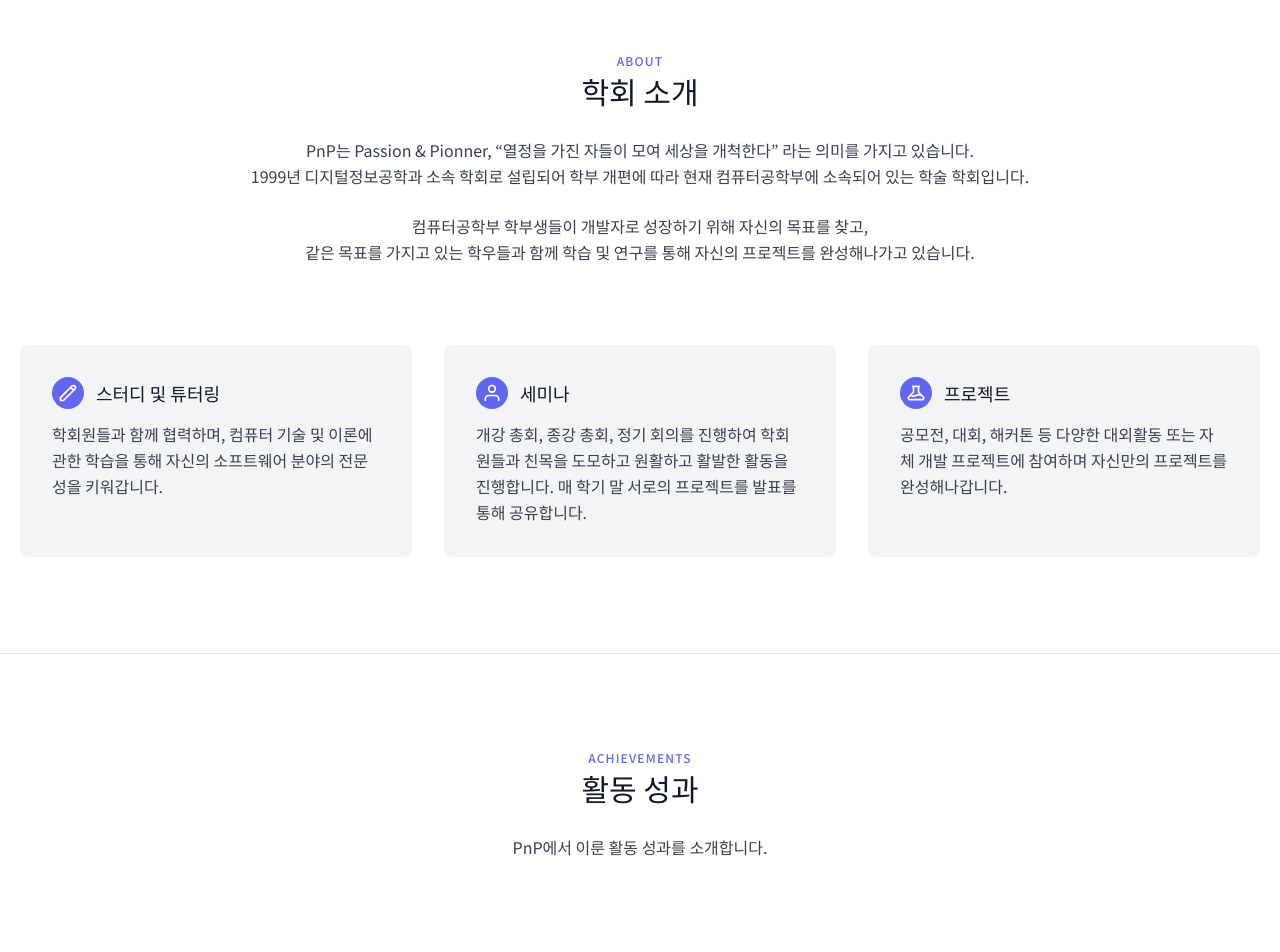
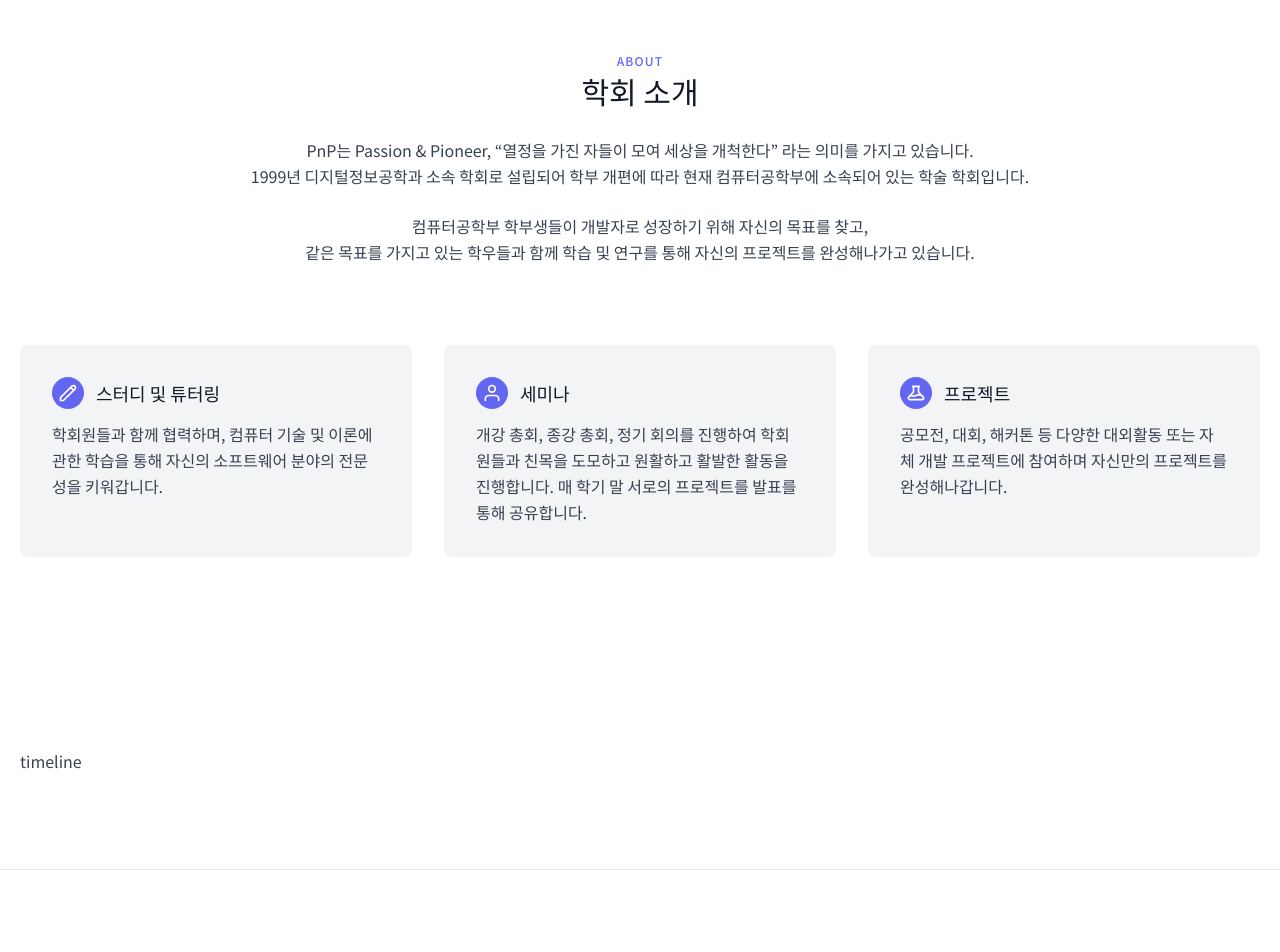
Before and after one commit to kimhaech/pnp-website, a React (Create React App) app: page / in a window 1280 px wide. Shown: the part 620-1572 px from the top of the page. Built offline with nearby package versions, Linux system fonts and the light colour scheme.

Commit message:
Fix pioneer spelling

```diff
--- a/public/index.html
+++ b/public/index.html
@@ -9,7 +9,7 @@
         />
         <meta name="viewport" content="width=device-width, initial-scale=1" />
         <meta name="theme-color" content="#000000" />
-        <meta name="Passion Pionner" content="Passion Pionner" />
+        <meta name="Passion Pioneer" content="Passion Pioneer" />
         <link rel="manifest" href="%PUBLIC_URL%/manifest.json" />
         <title>PnP</title>
     </head>
--- a/src/components/About/About.js
+++ b/src/components/About/About.js
@@ -15,7 +15,7 @@
                         학회 소개
                     </h1>
                     <p className="lg:w-2/3 mx-auto leading-relaxed text-base mt-3">
-                        PnP는 Passion & Pionner, “열정을 가진 자들이 모여 세상을
+                        PnP는 Passion & Pioneer, “열정을 가진 자들이 모여 세상을
                         개척한다” 라는 의미를 가지고 있습니다.
                     </p>
                     <p className="lg:w-2/3 mx-auto leading-relaxed text-base">
--- a/src/components/Header/Header.js
+++ b/src/components/Header/Header.js
@@ -14,7 +14,7 @@
                 >
                     <img alt="logo" src={logoimage} className="w-10 h-10" />
                     <span className="ml-3 text-xl text-blue-800">PASSION</span>
-                    <span className="ml-1 text-xl text-gray-900">PIONNER</span>
+                    <span className="ml-1 text-xl text-gray-900">PIONEER</span>
                 </a>
                 <nav className="md:ml-auto flex flex-wrap items-center text-base justify-center">
                     <AnchorLink
--- /dev/null
+++ b/src/components/Timeline/Timeline.js
@@ -0,0 +1,13 @@
+import React from 'react';
+
+const Timeline = () => {
+    return (
+        <section className="text-gray-700 body-font bg-transparent relative">
+            <div className="container mx-auto flex px-5 py-24 md:flex-row flex-col items-center">
+                timeline
+            </div>
+        </section>
+    );
+};
+
+export default Timeline;
--- /dev/null
+++ b/src/components/Timeline/index.js
@@ -0,0 +1 @@
+export { default } from './Timeline';
--- a/src/pages/MainPage.js
+++ b/src/pages/MainPage.js
@@ -3,6 +3,7 @@
 import Header from '../components/Header';
 import Main from '../components/Main';
 import About from '../components/About';
+import Timeline from '../components/Timeline';
 import Achievement from '../components/Achievement';
 import Member from '../components/Member';
 import Ask from '../components/Ask';
@@ -15,6 +16,7 @@
             <Header />
             <Main />
             <About />
+            <Timeline />
             <Achievement />
             <Member />
             <Ask />
```
Also changed, not shown: 1 other file (tests, documents, lock files or other folders).
